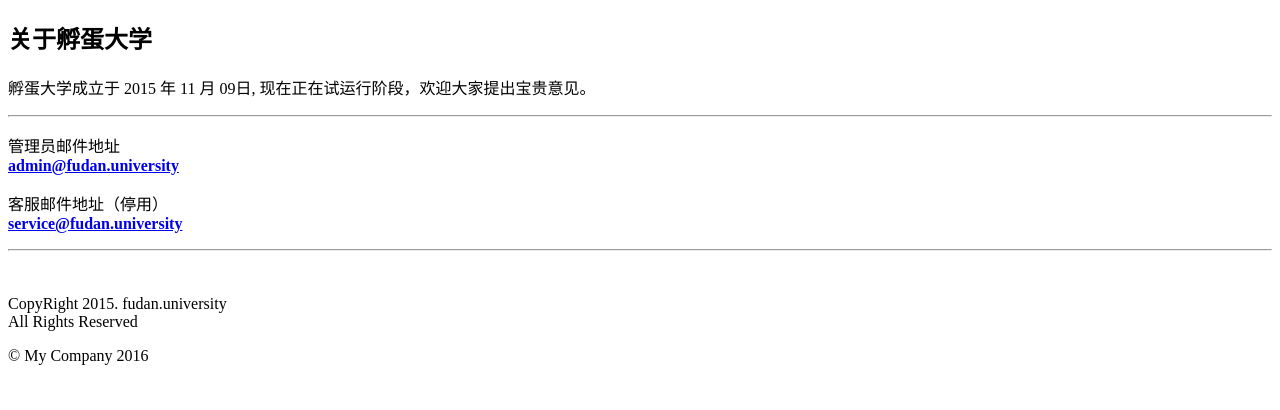
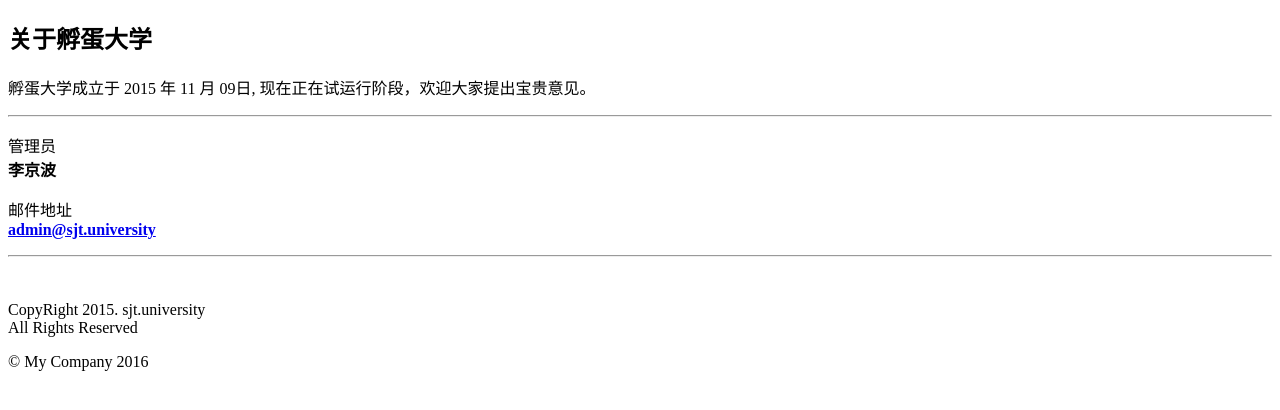
Before and after one commit to wangrunxinyes/sjt, a Yii app: template frontend/views/system/about.php in a window 1280 px wide. Shown: the top 410 px of the page. Run offline with PHP 8.4 and a stand-in for Yii, Linux system fonts and the light colour scheme; the template is opened without the code that fills it, so the values that code supplies are empty; some libraries are stand-ins or nearby versions.

Commit message:
-update;

```diff
--- a/frontend/views/layouts/frame.php
+++ b/frontend/views/layouts/frame.php
@@ -12,7 +12,7 @@ IndexAsset::register($this);
 	<meta name="viewport" content="width=device-width, initial-scale=1.0">
 	<meta name="google-site-verification" content="YM3sbTFlXbgiMOgXvoeLgpgsAbegJ4nLgxXbLw3s4xE" />
 	<meta name="baidu-site-verification" content="bAhhDMyY1G" />
-	<title>孵蛋大学</title>
+	<title>上海交通大学</title>
 	<link rel='stylesheet' href='https://cdnjs.cloudflare.com/ajax/libs/font-awesome/4.4.0/css/font-awesome.min.css'>
 	<!--[if IE]>
 	<script src="http://libs.useso.com/js/html5shiv/3.7/html5shiv.min.js"></script>
@@ -35,7 +35,7 @@ IndexAsset::register($this);
 		<div class="bar">
 			<button id="navbox-trigger" class="navbox-trigger"> <i class="fa fa-lg fa-th"></i>
 			</button>
-			<label class="fudan-title">孵蛋大学</label>
+			<label class="fudan-title">上海交通大学</label>
 			<a href="#" class="fudan-title-right bt-fudan-login"> <i class="fa fa-user fudan-title-icon"></i>
 				<span class="fudan-top-username">登录</span>
 			</a>
--- a/frontend/views/site/index.php
+++ b/frontend/views/site/index.php
@@ -13,7 +13,7 @@ $frameAsset = IndexAsset::register ( $this );
 <article class="htmleaf-container">
 	<header class="htmleaf-header">
 		<h1>
-			早知道考孵蛋大学这么难！我就不报了<br> <br>一只公鸡抱怨道
+			上海交通大学
 		</h1>
 	</header>
 </article>
--- a/frontend/views/system/about.php
+++ b/frontend/views/system/about.php
@@ -14,20 +14,18 @@ AboutAsset::register($this);
             <div class="post-content">
                 <p>孵蛋大学成立于 2015 年 11 月 09日, 现在正在试运行阶段，欢迎大家提出宝贵意见。</p>
                 <hr>
+                <p>管理员
+                <br>
+                    <strong>李京波</strong></p>
                 <p>
-                    管理员邮件地址
+                 邮件地址
                     <br>
-                    <strong><a href=mailto:admin@fudan.university>admin@fudan.university</a></strong>
-                </p>
-                <p>
-                    客服邮件地址（停用）
-                    <br>
-                    <strong><a href=mailto:service@fudan.university>service@fudan.university</a></strong>
+                    <strong><a href=mailto:admin@sjt.university>admin@sjt.university</a></strong>
                 </p>
                 <hr>
                 <br>
                 <br>
-                CopyRight 2015. fudan.university
+                CopyRight 2015. sjt.university
                 <br>All Rights Reserved</div>
         </div>
     </div>
```
